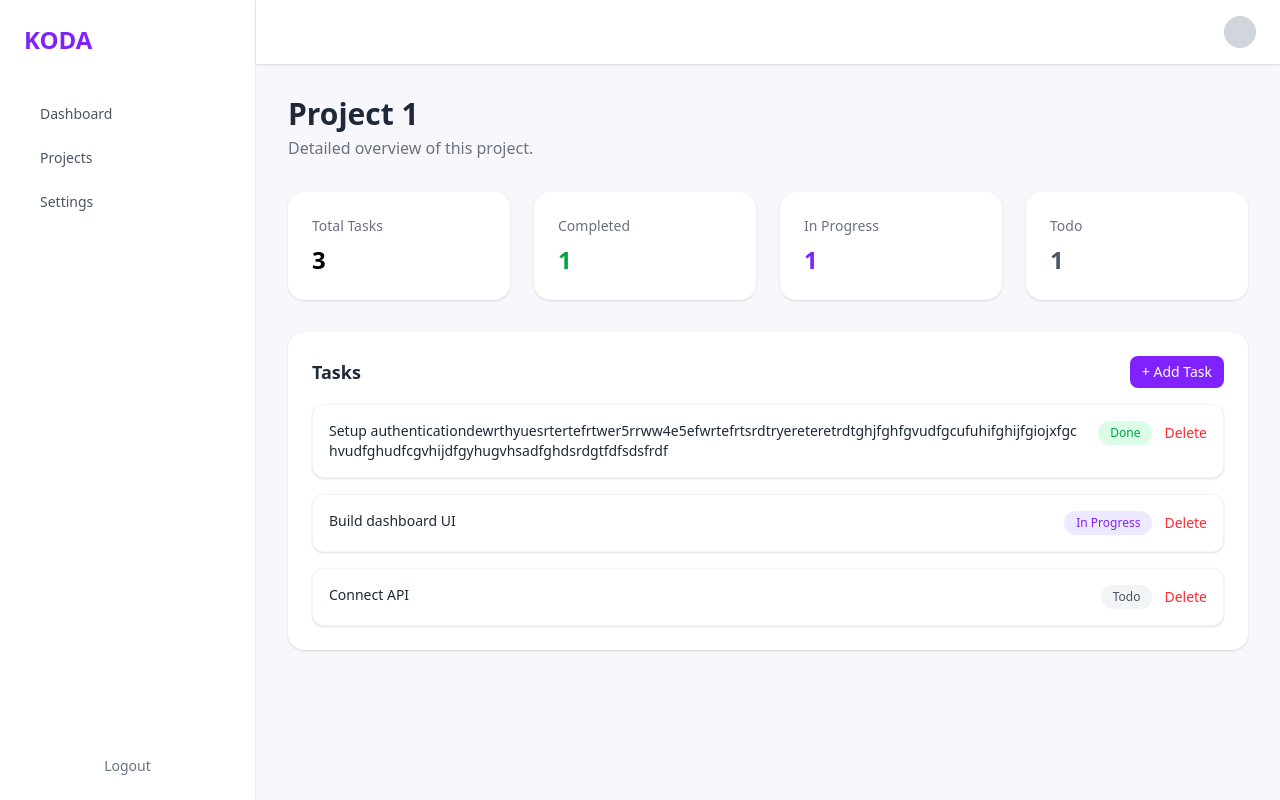
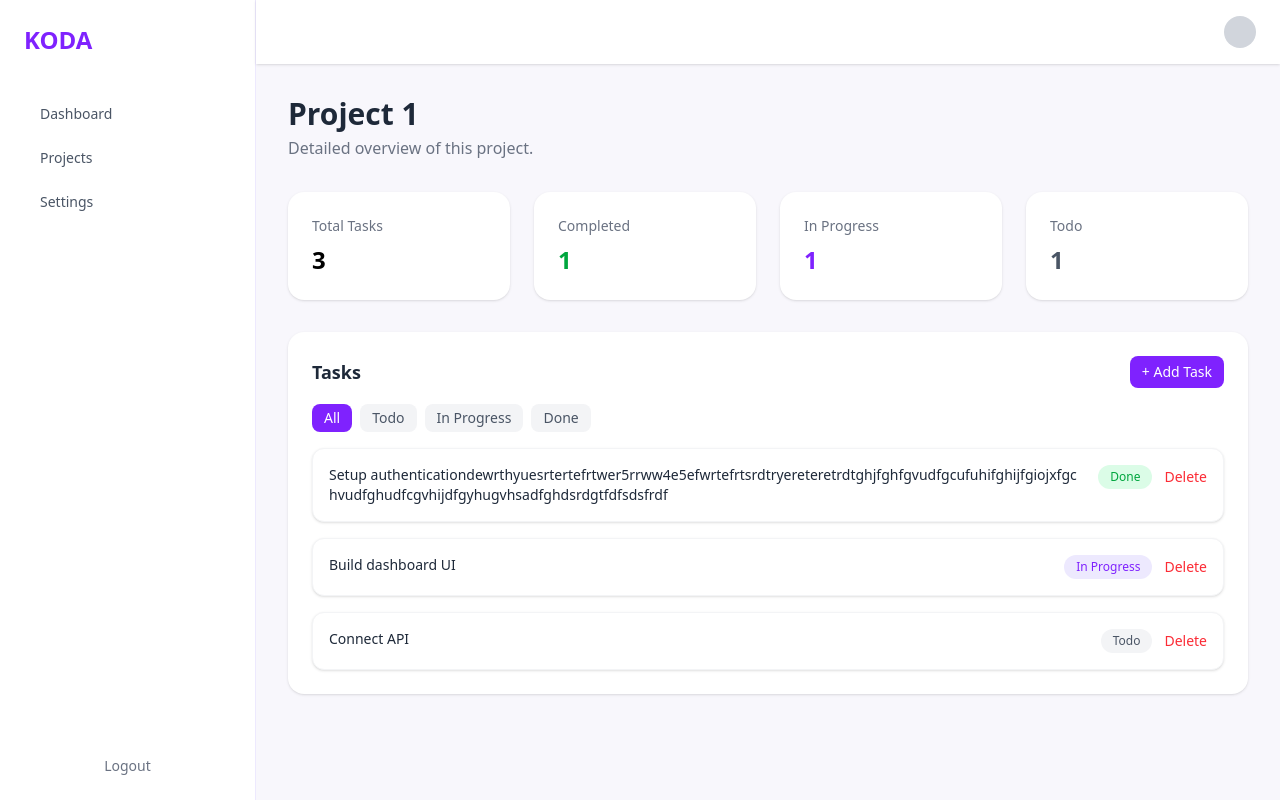
Before and after one commit to SouravDaroch/koda-dashboard, a Next.js app: page /dashboard/projects/1 in a window 1280 px wide. Built offline with nearby package versions, Linux system fonts and the light colour scheme.

Commit message:
feat: add task filtering system

```diff
--- a/src/app/(dashboard)/dashboard/projects/[id]/page.tsx
+++ b/src/app/(dashboard)/dashboard/projects/[id]/page.tsx
@@ -22,9 +22,15 @@ export default function ProjectDetails({ params }: ProjectDetailsProps) {
         { id: "2", title: "Build dashboard UI", status: "In Progress" },
         { id: "3", title: "Connect API", status: "Todo" },
     ]);
-
+    // filter state
+    const [filter, setFilter] = useState<"All" | "Todo" | "In Progress" | "Done">("All");
     // open add task modal
     const [isOpen, setIsOpen] = useState(false);
+// FIltered tasks
+    const filteredTasks =
+  filter === "All"
+    ? tasks
+    : tasks.filter((task) => task.status === filter);
 
     // Add task
     const handleAddTask = (task: Task) => {
@@ -124,7 +130,27 @@ export default function ProjectDetails({ params }: ProjectDetailsProps) {
                     </button>
                 </div>
 
-                <TaskList tasks={tasks}
+{/* Filter Buttons UI */}
+<div className="flex gap-2">
+
+  {["All", "Todo", "In Progress", "Done"].map((status) => (
+    <button
+      key={status}
+      onClick={() => setFilter(status as any)}
+      className={`px-3 py-1 rounded-lg text-sm transition
+        ${
+          filter === status
+            ? "bg-violet-600 text-white"
+            : "bg-gray-100 text-gray-600 hover:bg-gray-200"
+        }`}
+    >
+      {status}
+    </button>
+  ))}
+
+</div>
+
+                <TaskList tasks={filteredTasks}
                     onDelete={handleDeleteTask}
                     onToggle={handleToggleStatus} />
             </div>
```
